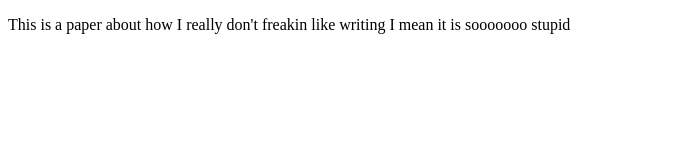
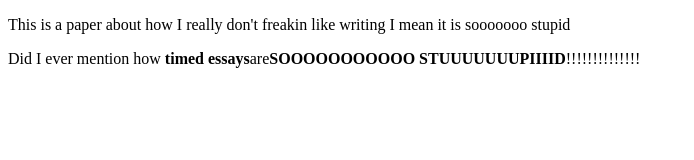
Before and after one commit to Noamt123/Jenkins, a plain HTML site: page index.html in a window 1280 px wide. Shown: the whole page, without its empty margins (0-694 px from the left). Drawn offline with Linux system fonts and the light colour scheme.

Commit message:
I added stuff to  my index.html

```diff
--- a/index.html
+++ b/index.html
@@ -5,5 +5,6 @@
      </head>
      <body>
        <p>This is a paper about how I really don't freakin like writing I mean it is sooooooo stupid</p>
+       <p>Did I ever mention how <strong>timed essays</strong>are<strong>SOOOOOOOOOOO STUUUUUUUPIIIID</strong>!!!!!!!!!!!!!!</p>
      </body>
    </html>
```
